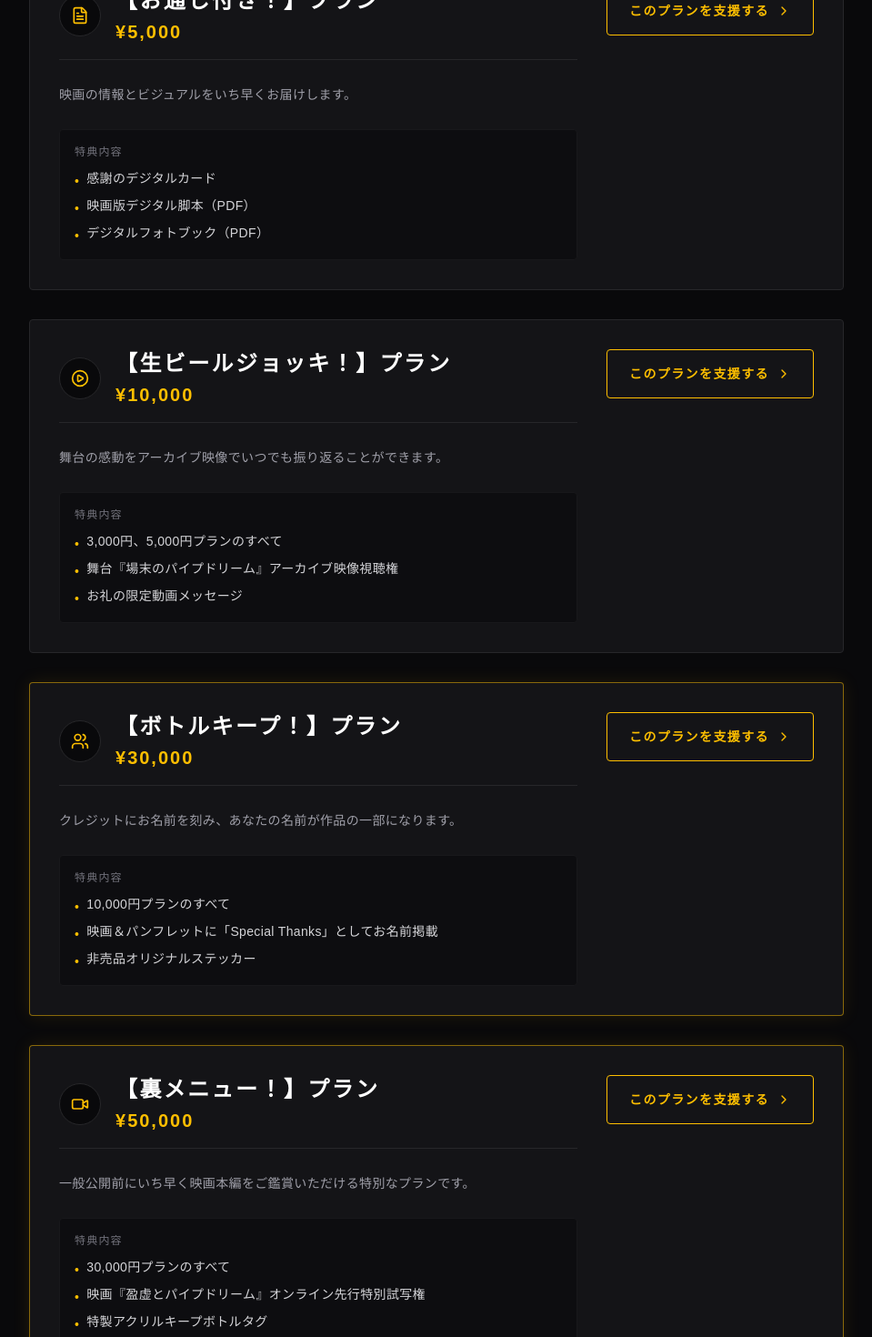
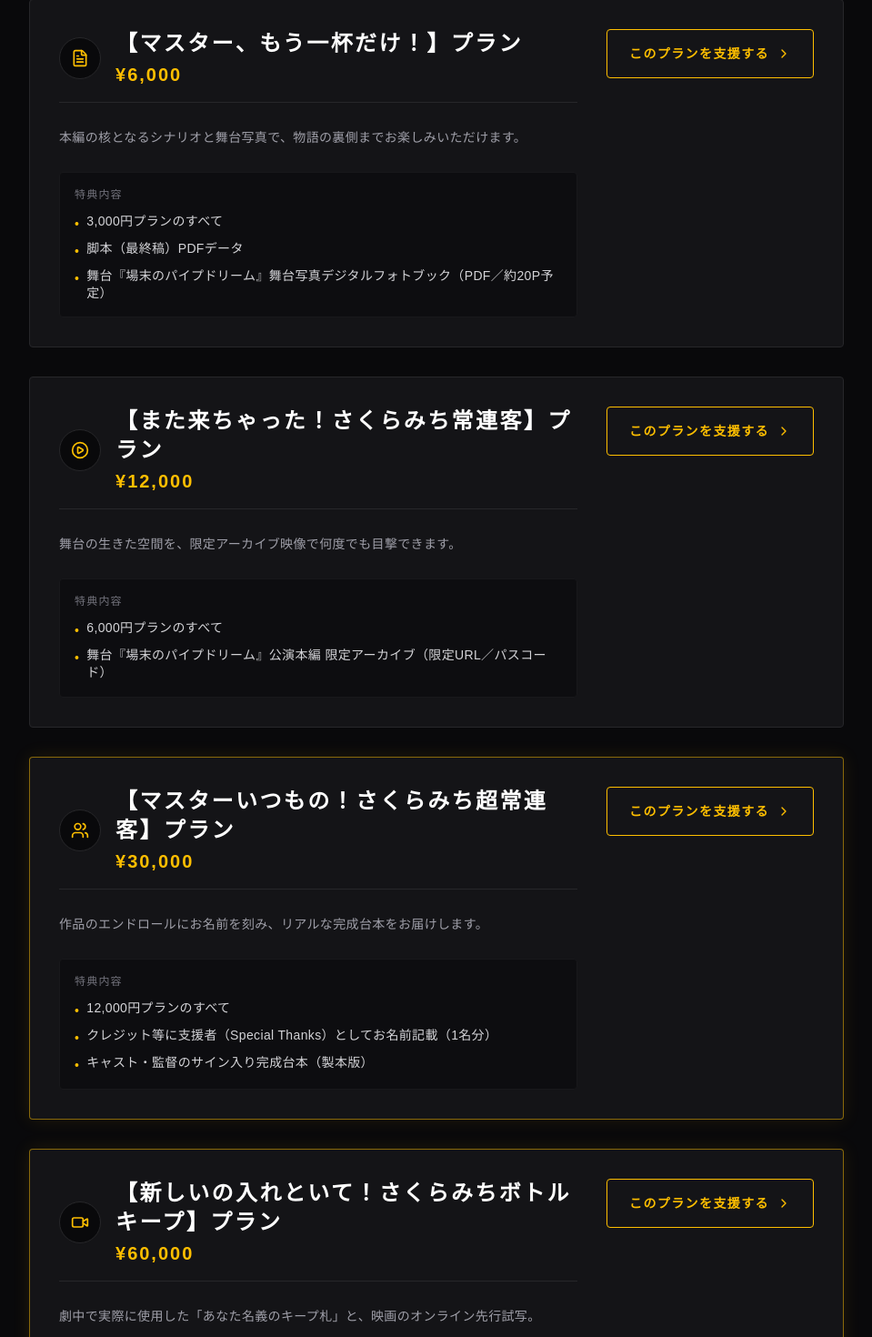
Before and after one commit to kdkmsy1016-ops/pipedream, a Next.js app: page /crowdfunding in a window 1280 px wide. Shown: the part 1160-2630 px from the top of the page at 91% size, without its empty margins (160-1119 px from the left). Built offline with nearby package versions, Linux system fonts and the light colour scheme.

Commit message:
fix(crowdfunding): update tier content with official wording and benefits

```diff
--- a/app/crowdfunding/page.tsx
+++ b/app/crowdfunding/page.tsx
@@ -10,85 +10,85 @@ const MOTION_GALLERY_URL = "https://motion-gallery.net/projects/pipedream-movie"
 const TIERS = [
     {
         id: 1,
-        name: "【まずは一杯！】プラン",
+        name: "【ふらっと一杯！】プラン",
         price: "3,000",
         description: "お気持ちをご支援いただける方に。スナックさくらみちの常連気分が味わえます。",
         icon: <ImageIcon className="w-5 h-5 text-[#ffbf00]" />,
         returns: [
-            "感謝のデジタルカード",
-            "活動報告レポート",
+            "お礼メール",
+            "映画キービジュアル デジタルカード（1点）",
+            "舞台『場末のパイプドリーム』キービジュアル デジタルカード（俳優サイン付き／1点）"
         ]
     },
     {
         id: 2,
-        name: "【お通し付き！】プラン",
-        price: "5,000",
-        description: "映画の情報とビジュアルをいち早くお届けします。",
+        name: "【マスター、もう一杯だけ！】プラン",
+        price: "6,000",
+        description: "本編の核となるシナリオと舞台写真で、物語の裏側までお楽しみいただけます。",
         icon: <FileText className="w-5 h-5 text-[#ffbf00]" />,
         returns: [
-            "感謝のデジタルカード",
-            "映画版デジタル脚本（PDF）",
-            "デジタルフォトブック（PDF）",
+            "3,000円プランのすべて",
+            "脚本（最終稿）PDFデータ",
+            "舞台『場末のパイプドリーム』舞台写真デジタルフォトブック（PDF／約20P予定）"
         ]
     },
     {
         id: 3,
-        name: "【生ビールジョッキ！】プラン",
-        price: "10,000",
-        description: "舞台の感動をアーカイブ映像でいつでも振り返ることができます。",
+        name: "【また来ちゃった！さくらみち常連客】プラン",
+        price: "12,000",
+        description: "舞台の生きた空間を、限定アーカイブ映像で何度でも目撃できます。",
         icon: <PlayCircle className="w-5 h-5 text-[#ffbf00]" />,
         returns: [
-            "3,000円、5,000円プランのすべて",
-            "舞台『場末のパイプドリーム』アーカイブ映像視聴権",
-            "お礼の限定動画メッセージ",
+            "6,000円プランのすべて",
+            "舞台『場末のパイプドリーム』公演本編 限定アーカイブ（限定URL／パスコード）"
         ]
     },
     {
         id: 4,
-        name: "【ボトルキープ！】プラン",
+        name: "【マスターいつもの！さくらみち超常連客】プラン",
         price: "30,000",
-        description: "クレジットにお名前を刻み、あなたの名前が作品の一部になります。",
+        description: "作品のエンドロールにお名前を刻み、リアルな完成台本をお届けします。",
         icon: <Users className="w-5 h-5 text-[#ffbf00]" />,
         returns: [
-            "10,000円プランのすべて",
-            "映画＆パンフレットに「Special Thanks」としてお名前掲載",
-            "非売品オリジナルステッカー",
+            "12,000円プランのすべて",
+            "クレジット等に支援者（Special Thanks）としてお名前記載（1名分）",
+            "キャスト・監督のサイン入り完成台本（製本版）"
         ]
     },
     {
         id: 5,
-        name: "【裏メニュー！】プラン",
-        price: "50,000",
-        description: "一般公開前にいち早く映画本編をご鑑賞いただける特別なプランです。",
+        name: "【新しいの入れといて！さくらみちボトルキープ】プラン",
+        price: "60,000",
+        description: "劇中で実際に使用した「あなた名義のキープ札」と、映画のオンライン先行試写。",
         icon: <Video className="w-5 h-5 text-[#ffbf00]" />,
         returns: [
-            "30,000円プランのすべて",
-            "映画『盈虚とパイプドリーム』オンライン先行特別試写権",
-            "特製アクリルキープボトルタグ",
+            "30,000円プランのすべて（台本等含む）",
+            "中ボトルのボトルキープ札にお名前記載（1名分）※劇中で使用後、現物郵送",
+            "映画『盈虚とパイプドリーム』限定試写動画 視聴URL（完成後、オンライン／視聴期限1か月）"
         ]
     },
     {
         id: 6,
-        name: "【常連さん特別席！】プラン",
+        name: "【スナックさくらみち貸切・完成記念パーティーご招待！】プラン",
         price: "100,000",
-        description: "監督・キャストと直接交流できる、特別な打ち上げパーティーにご招待します。",
+        description: "聖地「さくらみち」で関係者と共に完成を祝う、特別なリアルイベントへご招待。",
         icon: <PartyPopper className="w-5 h-5 text-[#ffbf00]" />,
         returns: [
-            "50,000円プランのすべて",
-            "キャスト＆スタッフ参加の限定「スナックパーティー」ご招待",
-            "サイン入り台本（実物）",
+            "60,000円プランのすべて",
+            "映画の舞台となるスナック「さくらみち」（東京都稲城市）で行う試写会に、キャスト・スタッフと参加",
+            "完成記念パーティー／試写会ご招待"
         ]
     },
     {
         id: 7,
-        name: "【さくらみちオーナー！】プラン",
+        name: "【アソシエイトプロデューサー権】プラン",
         price: "300,000",
-        description: "作品を根底から支えてくださる方へ。最高ランクのスポンサークレジットを掲示します。",
+        description: "作品を根底から支え、共に創り上げる最高ランクのスポンサー権です。",
         icon: <Ticket className="w-5 h-5 text-[#ffbf00]" />,
         returns: [
-            "100,000円プランのすべて",
-            "「アソシエイト・プロデューサー」としてクレジット掲載（映画＆舞台）",
-            "次回作の撮影現場見学権（都内近郊）",
+            "60,000円または100,000円プラン相当の内容を含みつつ、最上位特典として",
+            "クレジット等にアソシエイトプロデューサー（協賛）としてお名前記載（1名分）",
+            "法人・企業ロゴ掲載可"
         ]
     }
 ];
```
